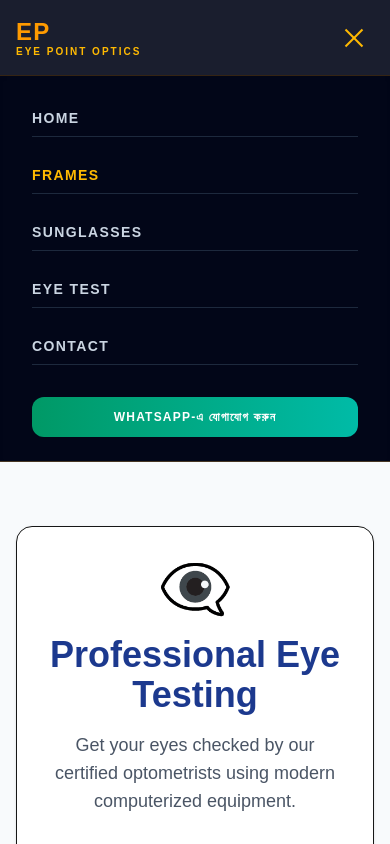
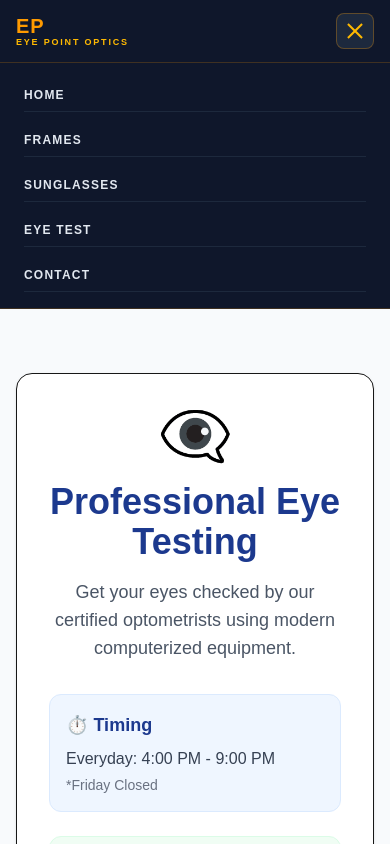
Before and after one commit to shamimjoy121/eye-point-optics.10, a Next.js app: page /eye-test in a window 390 px wide. Both pictures are taken after a click on the button "Menu". Shown: the top 844 px of the page. Built offline with nearby package versions, Linux system fonts and the light colour scheme.

Commit message:
fix mobile menu

```diff
--- a/components/Header.tsx
+++ b/components/Header.tsx
@@ -7,65 +7,45 @@ export default function Header() {
   const [isOpen, setIsOpen] = useState(false);
 
   return (
-    <header className="w-full bg-slate-950/90 backdrop-blur-md border-b border-amber-500/20 sticky top-0 z-50 transition-all">
-      <div className="mx-auto flex max-w-7xl items-center justify-between px-4 py-4 md:px-8">
+    <header className="w-full bg-slate-900 border-b border-amber-500/20 sticky top-0 z-50 transition-all">
+      <div className="mx-auto flex max-w-7xl items-center justify-between px-4 py-3 md:px-8">
 
-        {/* গোল্ডেন লোগো */}
+        {/* লোগো */}
         <Link href="/" className="flex flex-col items-start cursor-pointer select-none">
-          <span className="text-2xl md:text-3xl font-extrabold text-amber-500 tracking-wider">EP</span>
-          <span className="text-[10px] md:text-xs font-semibold text-amber-400 tracking-[0.2em] -mt-1">EYE POINT OPTICS</span>
+          <span className="text-xl md:text-2xl font-extrabold text-amber-500 tracking-wider">EP</span>
+          <span className="text-[9px] md:text-xs font-semibold text-amber-400 tracking-[0.2em] -mt-1">EYE POINT OPTICS</span>
         </Link>
 
-        {/* ডেস্কটপ মেনু */}
+        {/* ডেস্কটপ মেনু (ল্যাপটপের জন্য) */}
         <nav className="hidden md:flex items-center gap-8">
           <Link href="/" className="hover:text-amber-400 font-medium text-slate-300 transition-colors text-sm tracking-widest uppercase">Home</Link>
-          <Link href="/frames" className="text-amber-400 font-bold border-b border-amber-500/50 pb-1 text-sm tracking-widest uppercase">Frames</Link>
+          <Link href="/frames" className="hover:text-amber-400 font-medium text-slate-300 transition-colors text-sm tracking-widest uppercase">Frames</Link>
           <Link href="/sunglasses" className="hover:text-amber-400 font-medium text-slate-300 transition-colors text-sm tracking-widest uppercase">Sunglasses</Link>
           <Link href="/eye-test" className="hover:text-amber-400 font-medium text-slate-300 transition-colors text-sm tracking-widest uppercase">Eye Test</Link>
           <Link href="/contact" className="hover:text-amber-400 font-medium text-slate-300 transition-colors text-sm tracking-widest uppercase">Contact</Link>
         </nav>
 
-        {/* হোয়াটসঅ্যাপ বাটন */}
-        <div className="hidden md:block">
-          <a
-            href="https://wa.me/8801779666030"
-            target="_blank"
-            rel="noopener noreferrer"
-            className="bg-gradient-to-r from-emerald-600 to-teal-500 text-white px-6 py-2.5 rounded-full font-semibold hover:from-emerald-700 hover:to-teal-600 transition-all shadow-md hover:shadow-emerald-500/20 text-xs tracking-wider uppercase"
-          >
-            WhatsApp
-          </a>
-        </div>
-
-        {/* মোবাইল মেনু বাটন (☰) */}
+        {/* মোবাইল মেনু বাটন (☰) - যা ক্লিক করলে মেনু খুলবে */}
         <button
           onClick={() => setIsOpen(!isOpen)}
-          className="flex flex-col gap-1.5 md:hidden p-2 text-amber-400 focus:outline-none"
+          className="md:hidden flex flex-col justify-center items-center gap-1.5 p-2 rounded-lg border border-amber-500/30 bg-slate-800 text-amber-400 focus:outline-none"
+          aria-label="Menu"
         >
-          <span className={`h-0.5 w-6 bg-amber-400 transition-all duration-300 ${isOpen ? 'rotate-45 translate-y-2' : ''}`}></span>
-          <span className={`h-0.5 w-6 bg-amber-400 transition-all duration-300 ${isOpen ? 'opacity-0' : ''}`}></span>
-          <span className={`h-0.5 w-6 bg-amber-400 transition-all duration-300 ${isOpen ? '-rotate-45 -translate-y-2' : ''}`}></span>
+          <span className={`h-0.5 w-5 bg-amber-400 transition-all duration-300 ${isOpen ? 'rotate-45 translate-y-2' : ''}`}></span>
+          <span className={`h-0.5 w-5 bg-amber-400 transition-all duration-300 ${isOpen ? 'opacity-0' : ''}`}></span>
+          <span className={`h-0.5 w-5 bg-amber-400 transition-all duration-300 ${isOpen ? '-rotate-45 -translate-y-2' : ''}`}></span>
         </button>
 
       </div>
 
-      {/* মোবাইল ড্রপডাউন মেনু */}
-      <div className={`md:hidden bg-slate-950/95 border-t border-amber-500/20 transition-all duration-300 ease-in-out ${isOpen ? 'max-h-screen opacity-100 py-6 shadow-inner' : 'max-h-0 opacity-0 overflow-hidden'}`}>
-        <nav className="flex flex-col px-8 gap-5">
-          <Link href="/" onClick={() => setIsOpen(false)} className="font-semibold text-slate-300 hover:text-amber-400 py-2 border-b border-slate-800 tracking-widest uppercase text-sm">Home</Link>
-          <Link href="/frames" onClick={() => setIsOpen(false)} className="font-semibold text-amber-400 py-2 border-b border-slate-800 tracking-widest uppercase text-sm">Frames</Link>
-          <Link href="/sunglasses" onClick={() => setIsOpen(false)} className="font-semibold text-slate-300 hover:text-amber-400 py-2 border-b border-slate-800 tracking-widest uppercase text-sm">Sunglasses</Link>
-          <Link href="/eye-test" onClick={() => setIsOpen(false)} className="font-semibold text-slate-300 hover:text-amber-400 py-2 border-b border-slate-800 tracking-widest uppercase text-sm">Eye Test</Link>
-          <Link href="/contact" onClick={() => setIsOpen(false)} className="font-semibold text-slate-300 hover:text-amber-400 py-2 border-b border-slate-800 tracking-widest uppercase text-sm">Contact</Link>
-
-          <a
-            href="https://wa.me/8801779666030"
-            target="_blank"
-            rel="noopener noreferrer"
-            className="bg-gradient-to-r from-emerald-600 to-teal-500 text-white py-3 rounded-xl font-bold hover:from-emerald-700 hover:to-teal-600 transition-all text-center mt-3 tracking-widest uppercase text-xs"
-          >
-            WhatsApp-এ যোগাযোগ করুন
-          </a>
+      {/* মোবাইল ড্রপডাউন মেনু (বাটনে চাপ দিলে এই অপশনগুলো বের হবে) */}
+      <div className={`md:hidden bg-slate-900 border-t border-amber-500/20 transition-all duration-300 ease-in-out ${isOpen ? 'max-h-screen opacity-100 py-4 block' : 'max-h-0 opacity-0 hidden'}`}>
+        <nav className="flex flex-col px-6 gap-3">
+          <Link href="/" onClick={() => setIsOpen(false)} className="font-semibold text-slate-200 hover:text-amber-400 py-2 border-b border-slate-800 tracking-widest text-xs uppercase">Home</Link>
+          <Link href="/frames" onClick={() => setIsOpen(false)} className="font-semibold text-slate-200 hover:text-amber-400 py-2 border-b border-slate-800 tracking-widest text-xs uppercase">Frames</Link>
+          <Link href="/sunglasses" onClick={() => setIsOpen(false)} className="font-semibold text-slate-200 hover:text-amber-400 py-2 border-b border-slate-800 tracking-widest text-xs uppercase">Sunglasses</Link>
+          <Link href="/eye-test" onClick={() => setIsOpen(false)} className="font-semibold text-slate-200 hover:text-amber-400 py-2 border-b border-slate-800 tracking-widest text-xs uppercase">Eye Test</Link>
+          <Link href="/contact" onClick={() => setIsOpen(false)} className="font-semibold text-slate-200 hover:text-amber-400 py-2 border-b border-slate-800 tracking-widest text-xs uppercase">Contact</Link>
         </nav>
       </div>
     </header>
```
